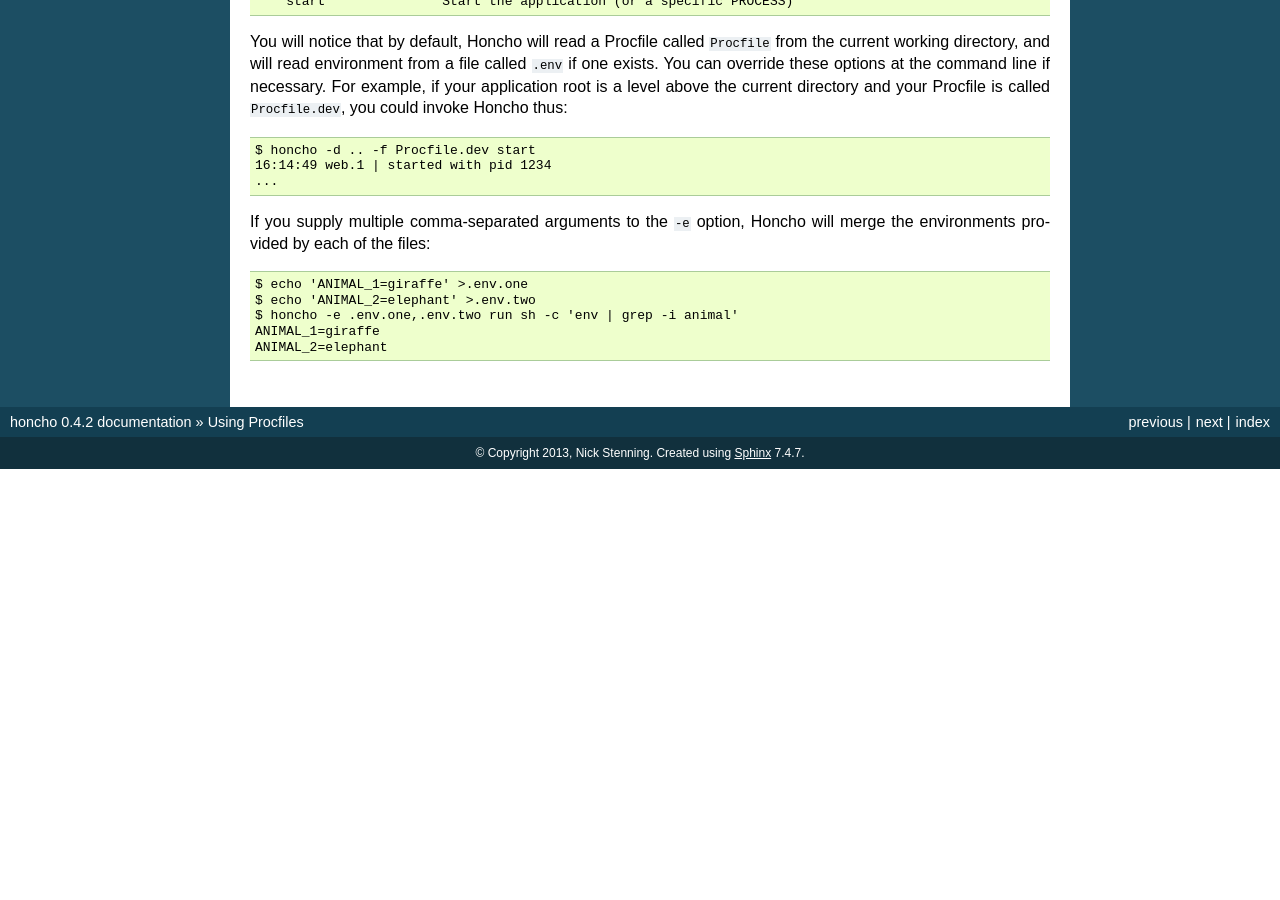
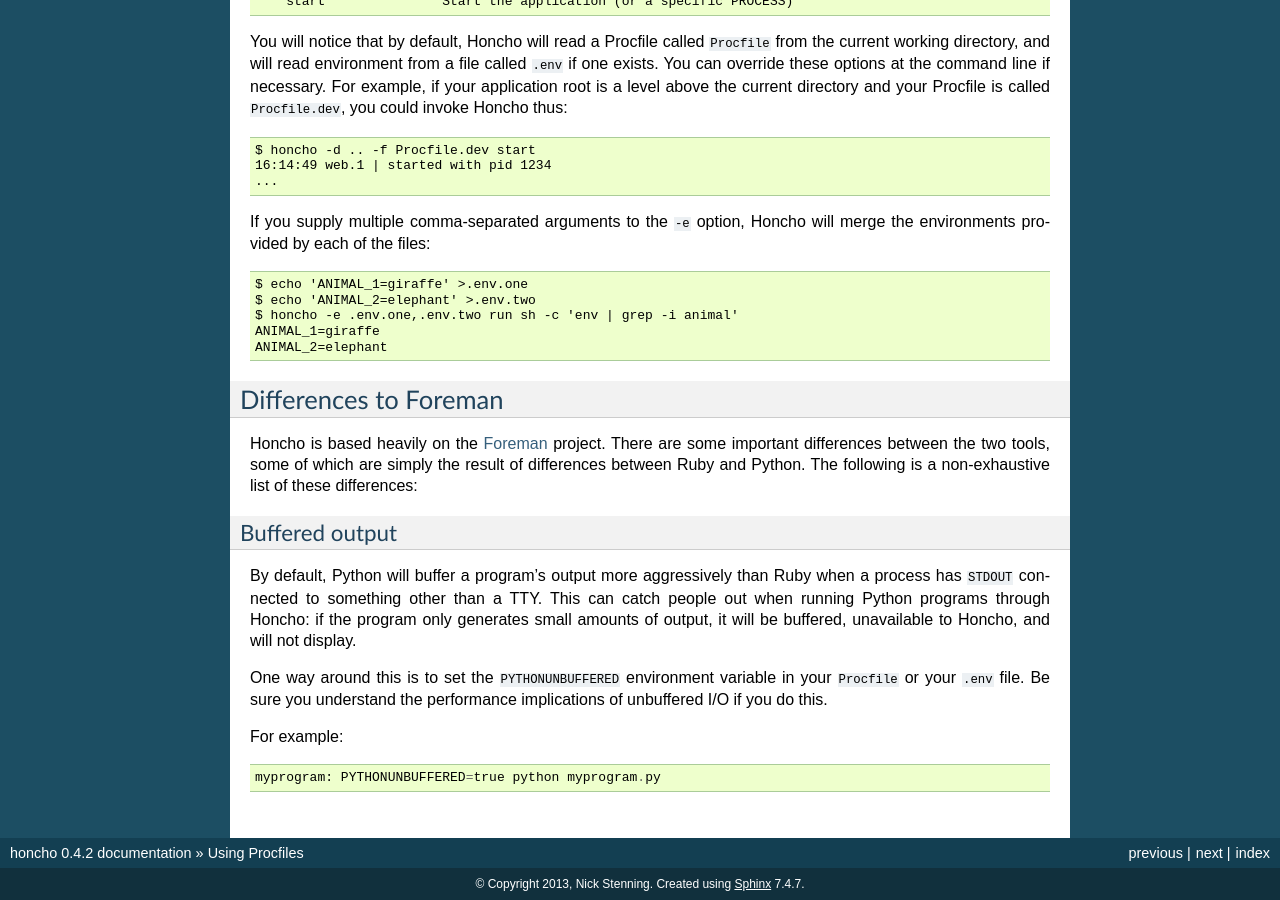
Before and after one commit to nickstenning/honcho, a Sphinx documentation site: the page built from doc/using_procfiles.rst, in a window 1280 px wide and 900 px high, scrolled down 1260 px. Built offline with Sphinx 7.4.7, drawn with Linux system fonts in a browser that asks for light colours; before the commit the page ends 1729 px from its top, so only the background shows below that; some of the changed text lies outside the part shown.

Commit message:
Add documentation about PYTHONUNBUFFERED
Fixes #45.

```diff
--- a/doc/using_procfiles.rst
+++ b/doc/using_procfiles.rst
@@ -100,3 +100,30 @@
     $ honcho -e .env.one,.env.two run sh -c 'env | grep -i animal'
     ANIMAL_1=giraffe
     ANIMAL_2=elephant
+
+Differences to Foreman
+----------------------
+
+Honcho is based heavily on the Foreman_ project. There are some important
+differences between the two tools, some of which are simply the result of
+differences between Ruby and Python. The following is a non-exhaustive list of
+these differences:
+
+.. _Foreman: https://github.com/ddollar/foreman
+
+Buffered output
+'''''''''''''''
+
+By default, Python will buffer a program's output more aggressively than Ruby
+when a process has ``STDOUT`` connected to something other than a TTY. This can
+catch people out when running Python programs through Honcho: if the program
+only generates small amounts of output, it will be buffered, unavailable to
+Honcho, and will not display.
+
+One way around this is to set the ``PYTHONUNBUFFERED`` environment variable in
+your ``Procfile`` or your ``.env`` file. Be sure you understand the performance
+implications of unbuffered I/O if you do this.
+
+For example::
+
+    myprogram: PYTHONUNBUFFERED=true python myprogram.py
```
